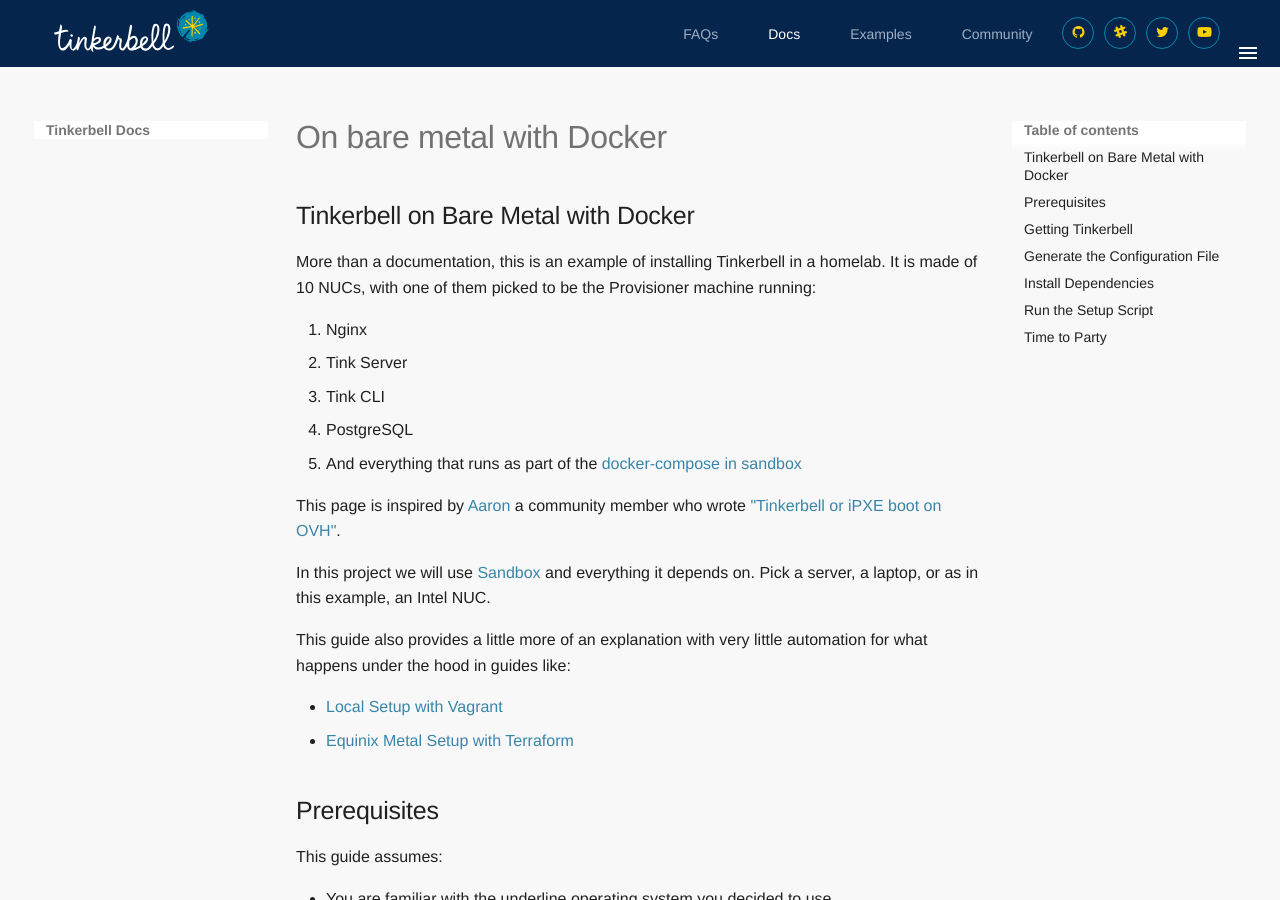
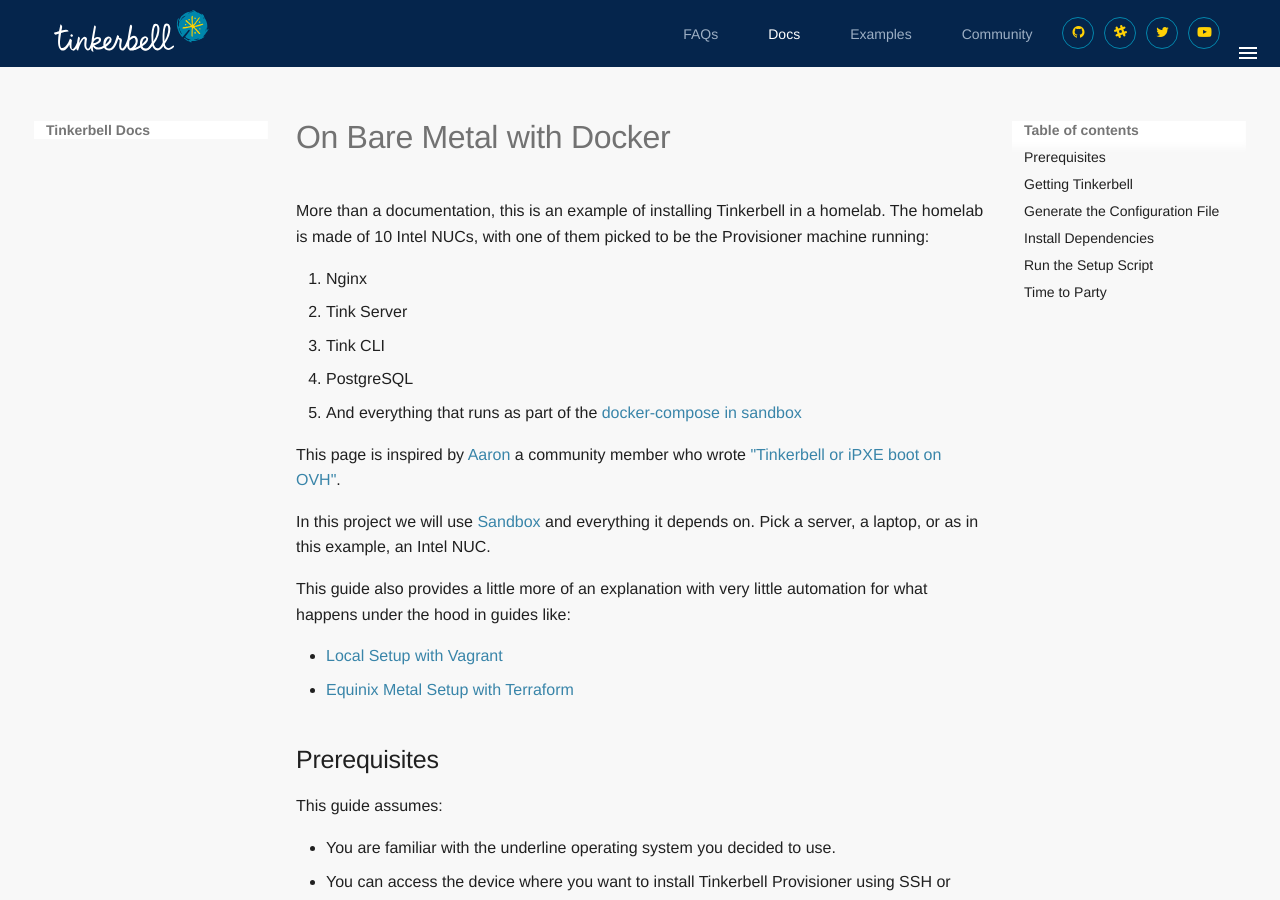
Before and after one commit to tinkerbell/tinkerbell-docs, an MkDocs documentation site: the page built from docs/setup/on-bare-metal-with-docker.md, in a window 1280 px wide and 900 px high. Built offline with MkDocs 1.6.1 and Material for MkDocs 9.7.7, drawn with Linux system fonts in a browser that asks for light colours; some web fonts are replaced; some of the changed text lies outside the part shown.

Commit message:
Second pass at proofreading some of the new docs
Signed-off-by: DailyAlice <msarabia@equinix.com>

```diff
--- a/docs/setup/on-bare-metal-with-docker.md
+++ b/docs/setup/on-bare-metal-with-docker.md
@@ -3,9 +3,9 @@
 date: 2021-01-27
 ---
 
-## Tinkerbell on Bare Metal with Docker
+# On Bare Metal with Docker
 
-More than a documentation, this is an example of installing Tinkerbell in a homelab. It is made of 10 NUCs, with one of them picked to be the Provisioner machine running:
+More than a documentation, this is an example of installing Tinkerbell in a homelab. The homelab is made of 10 Intel NUCs, with one of them picked to be the Provisioner machine running:
 
 1. Nginx
 2. Tink Server
```
Also changed, not shown: other parts of docs/setup/on-bare-metal-with-docker.md (+1 -1 lines), docs/services/tink-server.md (+1 -1 lines), docs/setup/using-qemu.md (+1 -1 lines).
